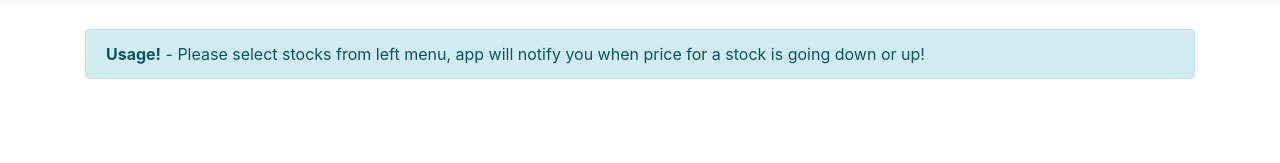
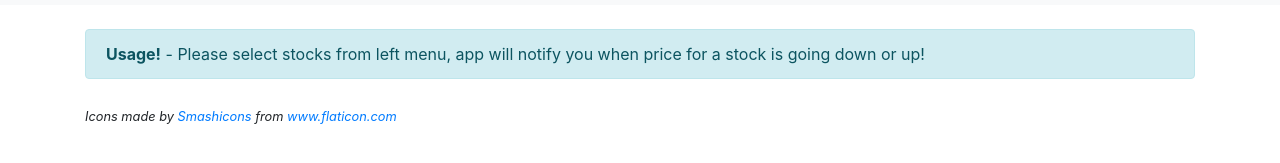
Before and after one commit to polatengin/moscow, a website: page src/index.html in a window 1280 px wide. Shown: the part 351-514 px from the top of the page. Drawn offline with nearby package versions, Linux system fonts and the light colour scheme; files that its build step writes are made by us from their sources.

Commit message:
link to flaticons added

```diff
--- a/src/index.html
+++ b/src/index.html
@@ -51,5 +51,8 @@
     </div>
   </div>
 
+  <div class="container mt-4">
+    <small><em>Icons made by <a href="https://www.flaticon.com/authors/smashicons" title="Smashicons">Smashicons</a> from <a href="https://www.flaticon.com/" title="Flaticon"> www.flaticon.com</a></em></small>
+  </div>
 </body>
 </html>
```
